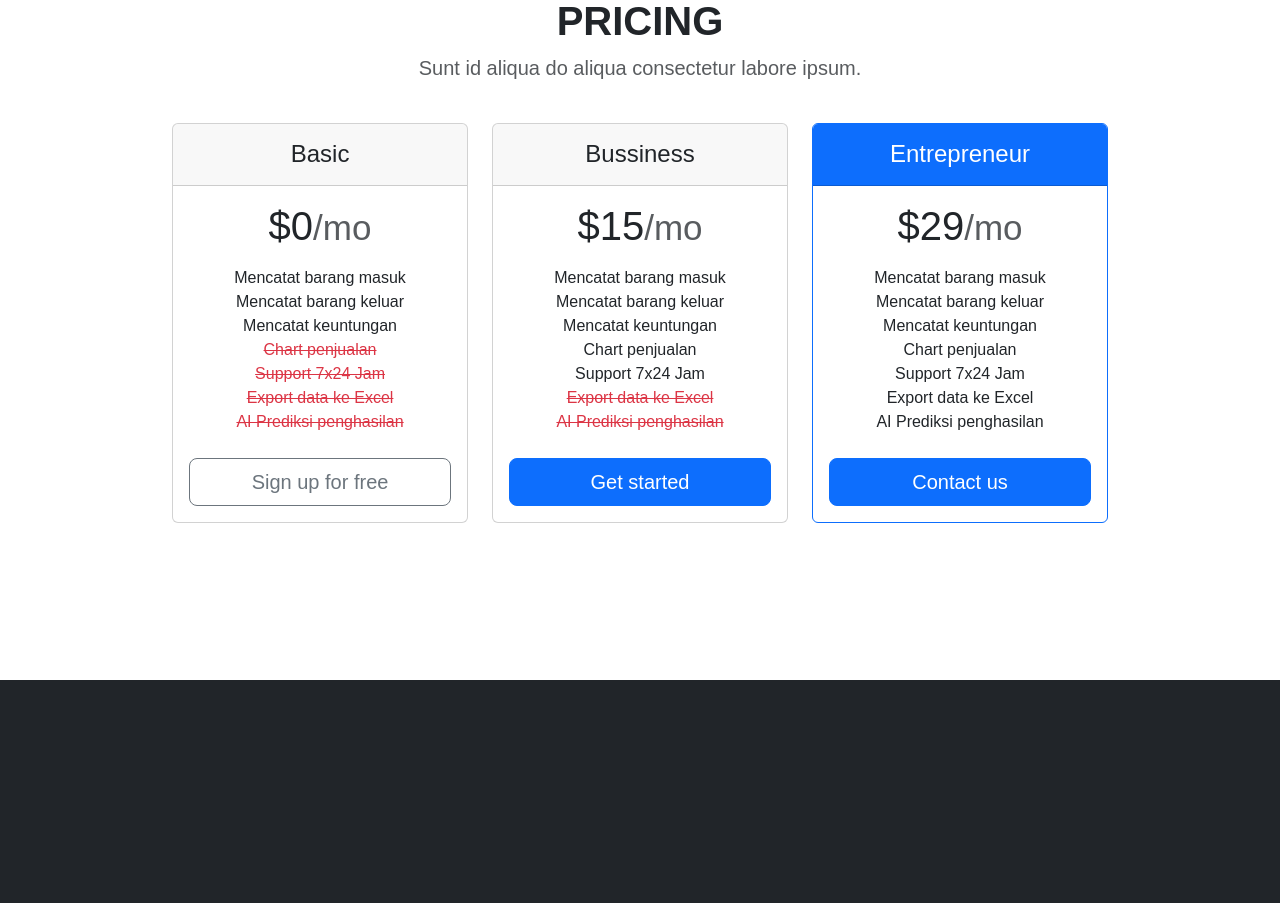
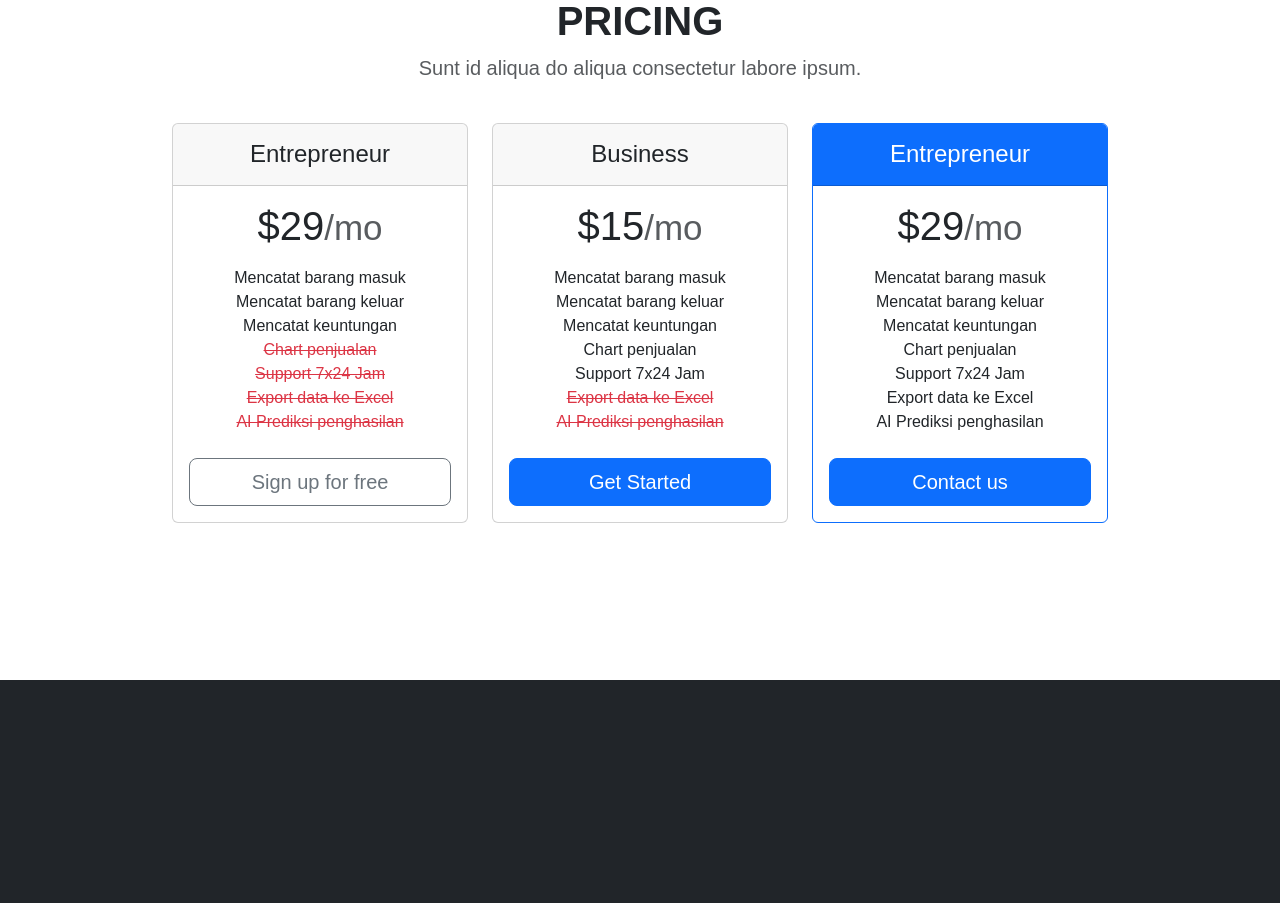
Before and after one commit to ilhambr05/KeDATech, a React (Vite) app: page / in a window 1280 px wide. Shown: the part 1720-2623 px from the top of the page. Built offline with nearby package versions, Linux system fonts and the light colour scheme.

Commit message:
change pricing elements to dynamic config

```diff
--- /dev/null
+++ b/src/data/config.js
@@ -0,0 +1,140 @@
+export const listPricing = [
+  {
+    id: "pricingEntrepreneur",
+    tierName: "Entrepreneur",
+    borderType: "primary",
+    headerAdditionalClass: "bg-primary text-white",
+    price: "$29",
+    features: [
+      {
+        id: 1,
+        name: "Mencatat barang masuk",
+        included: true,
+      },
+      {
+        id: 2,
+        name: "Mencatat barang keluar",
+        included: true,
+      },
+      {
+        id: 3,
+        name: "Mencatat keuntungan",
+        included: true,
+      },
+      {
+        id: 4,
+        name: "Chart penjualan",
+        included: true,
+      },
+      {
+        id: 5,
+        name: "Support 7x24 Jam",
+        included: true,
+      },
+      {
+        id: 6,
+        name: "Export data ke Excel",
+        included: true,
+      },
+      {
+        id: 7,
+        name: "AI Prediksi penghasilan",
+        included: true,
+      },
+    ],
+    orderBtnVariant: "primary",
+    orderBtnText: "Contact us",
+  },
+  {
+    id: "pricingBusiness",
+    tierName: "Business",
+    borderType: "",
+    headerAdditionalClass: "",
+    price: "$15",
+    features: [
+      {
+        id: 1,
+        name: "Mencatat barang masuk",
+        included: true,
+      },
+      {
+        id: 2,
+        name: "Mencatat barang keluar",
+        included: true,
+      },
+      {
+        id: 3,
+        name: "Mencatat keuntungan",
+        included: true,
+      },
+      {
+        id: 4,
+        name: "Chart penjualan",
+        included: true,
+      },
+      {
+        id: 5,
+        name: "Support 7x24 Jam",
+        included: true,
+      },
+      {
+        id: 6,
+        name: "Export data ke Excel",
+        included: false,
+      },
+      {
+        id: 7,
+        name: "AI Prediksi penghasilan",
+        included: false,
+      },
+    ],
+    orderBtnVariant: "primary",
+    orderBtnText: "Get Started",
+  },
+  {
+    id: "pricingEnterpreneur",
+    tierName: "Entrepreneur",
+    borderType: "",
+    headerAdditionalClass: "",
+    price: "$29",
+    features: [
+      {
+        id: 1,
+        name: "Mencatat barang masuk",
+        included: true,
+      },
+      {
+        id: 2,
+        name: "Mencatat barang keluar",
+        included: true,
+      },
+      {
+        id: 3,
+        name: "Mencatat keuntungan",
+        included: true,
+      },
+      {
+        id: 4,
+        name: "Chart penjualan",
+        included: false,
+      },
+      {
+        id: 5,
+        name: "Support 7x24 Jam",
+        included: false,
+      },
+      {
+        id: 6,
+        name: "Export data ke Excel",
+        included: false,
+      },
+      {
+        id: 7,
+        name: "AI Prediksi penghasilan",
+        included: false,
+      },
+    ],
+    orderBtnVariant: "outline-secondary",
+    orderBtnText: "Sign up for free",
+  },
+];
--- a/src/pages/HomePage.jsx
+++ b/src/pages/HomePage.jsx
@@ -3,6 +3,8 @@ import { Container, Row, Col, Card, Button, Form } from "react-bootstrap";
 import HeroBg from '../assets/hero-bg.png'
 import HeroImage from '../assets/hero.svg'
 import AboutUsImage from '../assets/about-us.svg'
+
+import { listPricing } from "../data/config";
 
 function HomePage() {
     const heroBgStyle = {
@@ -60,84 +62,48 @@ function HomePage() {
                                 <p className="fs-5 text-muted">Sunt id aliqua do aliqua consectetur labore ipsum.</p>
                             </div>
                             <Row className="flex-md-row-reverse">
-                                <Col md={4}>
-                                    <Card border="primary" className="mb-3">
-                                        <Card.Header className="bg-primary text-white py-3">
-                                            <h4 className="my-0 fw-normal text-center">Entrepreneur</h4>
+                                {listPricing.map(
+                                    (pricing) => {
+                                        return (
+                                            <Col md={4} key={pricing.id}>
+                                                <Card border={pricing.borderType} className="mb-3">
+                                                    <Card.Header className={`${pricing.headerAdditionalClass} py-3`}>
+                                                        <h4 className="my-0 fw-normal text-center">{pricing.tierName}</h4>
                                                     </Card.Header>
                                                     <Card.Body className="text-center">
-                                            <h1 className="card-title pricing-card-title">$29<small className="text-muted fw-light">/mo</small></h1>
+                                                        <h1 className="card-title pricing-card-title">
+                                                            {pricing.price}
+                                                            <small className="text-muted fw-light">/mo</small>
+                                                        </h1>
                                                         <ul className="list-unstyled mt-3 mb-4">
-                                                <li>Mencatat barang masuk</li>
-                                                <li>Mencatat barang keluar</li>
-                                                <li>Mencatat keuntungan</li>
-                                                <li>Chart penjualan</li>
-                                                <li>Support 7x24 Jam</li>
-                                                <li>Export data ke Excel</li>
-                                                <li>AI Prediksi penghasilan</li>
+                                                            {pricing.features.map(
+                                                                (feature) => {
+                                                                    return (
+                                                                        <li
+                                                                            className={feature.included ? "" : "product-feature-disabled text-danger"}
+                                                                            key={`${pricing.id}-${feature.id}`}
+                                                                        >
+                                                                            {feature.name}
+                                                                        </li>
+                                                                    );
+                                                                }
+                                                            )}
                                                         </ul>
-                                            <Button variant="primary" size="lg" className="w-100">Contact us</Button>
+                                                        <Button variant={pricing.orderBtnVariant} size="lg" className="w-100">
+                                                            {pricing.orderBtnText}
+                                                        </Button>
                                                     </Card.Body>
                                                 </Card>
                                             </Col>
-                                <Col md={4}>
-                                    <Card className="mb-3">
-                                        <Card.Header className="py-3">
-                                            <h4 className="my-0 fw-normal text-center">Bussiness</h4>
-                                        </Card.Header>
-                                        <Card.Body className="text-center">
-                                            <h1 className="card-title pricing-card-title">$15<small className="text-muted fw-light">/mo</small></h1>
-                                            <ul className="list-unstyled mt-3 mb-4">
-                                                <li>Mencatat barang masuk</li>
-                                                <li>Mencatat barang keluar</li>
-                                                <li>Mencatat keuntungan</li>
-                                                <li>Chart penjualan</li>
-                                                <li>Support 7x24 Jam</li>
-                                                <li className="text-muted">
-                                                    <span className="product-feature-disabled text-danger">Export data ke Excel</span>
-                                                </li>
-                                                <li className="text-muted">
-                                                    <span className="product-feature-disabled text-danger">AI Prediksi penghasilan</span>
-                                                </li>
-                                            </ul>
-                                            <Button variant="primary" size="lg" className="w-100">Get started</Button>
-                                        </Card.Body>
-                                    </Card>
-                                </Col>
-                                <Col md={4}>
-                                    <Card className="mb-3">
-                                        <Card.Header className="py-3">
-                                            <h4 className="my-0 fw-normal text-center">Basic</h4>
-                                        </Card.Header>
-                                        <Card.Body className="text-center">
-                                            <h1 className="card-title pricing-card-title">$0<small className="text-muted fw-light">/mo</small></h1>
-                                            <ul className="list-unstyled mt-3 mb-4">
-                                                <li>Mencatat barang masuk</li>
-                                                <li>Mencatat barang keluar</li>
-                                                <li>Mencatat keuntungan</li>
-                                                <li className="text-muted">
-                                                    <span className="product-feature-disabled text-danger">Chart penjualan</span>
-                                                </li>
-                                                <li className="text-muted">
-                                                    <span className="product-feature-disabled text-danger">Support 7x24 Jam</span>
-                                                </li>
-                                                <li className="text-muted">
-                                                    <span className="product-feature-disabled text-danger">Export data ke Excel</span>
-                                                </li>
-                                                <li className="text-muted">
-                                                    <span className="product-feature-disabled text-danger">AI Prediksi penghasilan</span>
-                                                </li>
-                                            </ul>
-                                            <Button variant="outline-secondary" size="lg" className="w-100">Sign up for free</Button>
-                                        </Card.Body>
-                                    </Card>
-                                </Col>
+                                        );
+                                    }
+                                )}
                             </Row>
                             <br />
                         </Col>
                     </Row>
                 </Container>
-            </div>
+            </div >
             <div id="contact" className="min-vh-100  d-flex align-items-center px-5 bg-dark text-white">
                 <Container className="container-md">
                     <Row className="g-5 py-5">
```
Lines whose indentation alone changed are shown as unchanged.
